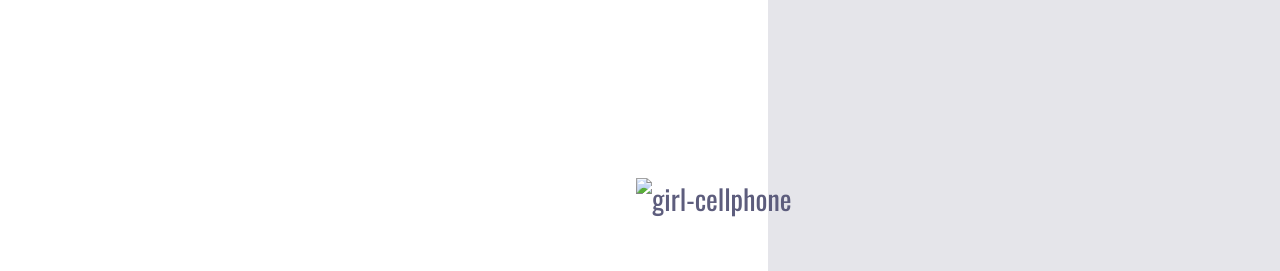
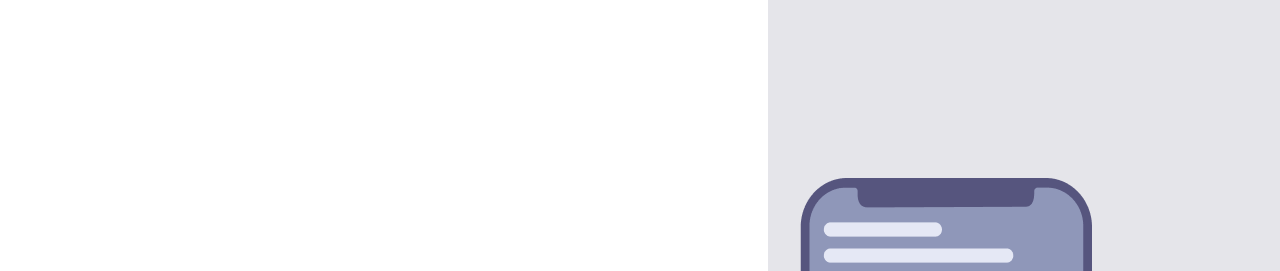
Before and after one commit to RafaFrauzino/Projeto-Easy-Shopping, a plain HTML site: page index.html in a window 1280 px wide. Shown: the part 87-358 px from the top of the page. Drawn offline with nearby package versions, Linux system fonts and the light colour scheme.

Commit message:
Alteração do Local da imagem

```diff
--- a/index.html
+++ b/index.html
@@ -23,7 +23,7 @@
                 <a> About</a>
                 <a> Contact</a>
             </header>
-            <img alt="girl-cellphone" src="./GIrl-Cellphone.png">
+            <img src="././assets/GIrl-Cellphone.png" alt="GIrl-Cellphone">
         </section>
     </div>
 </body>
```
